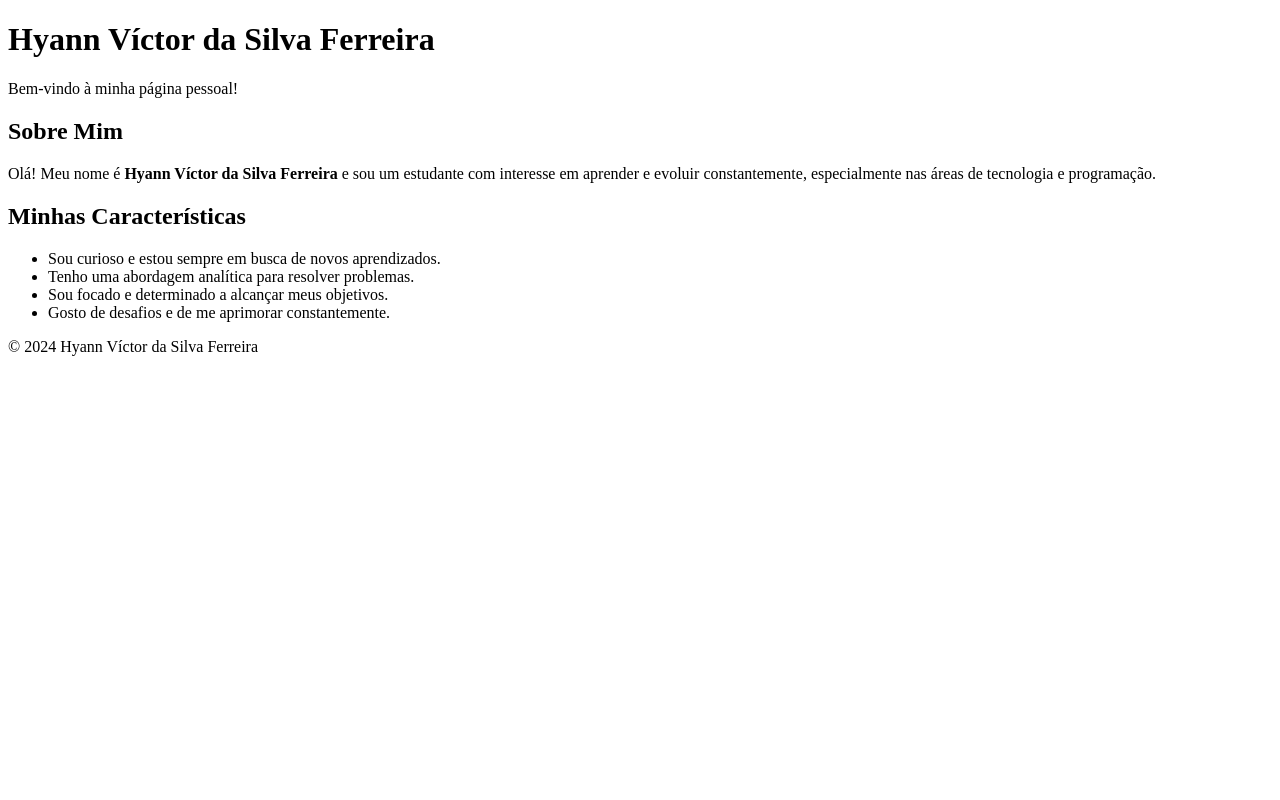
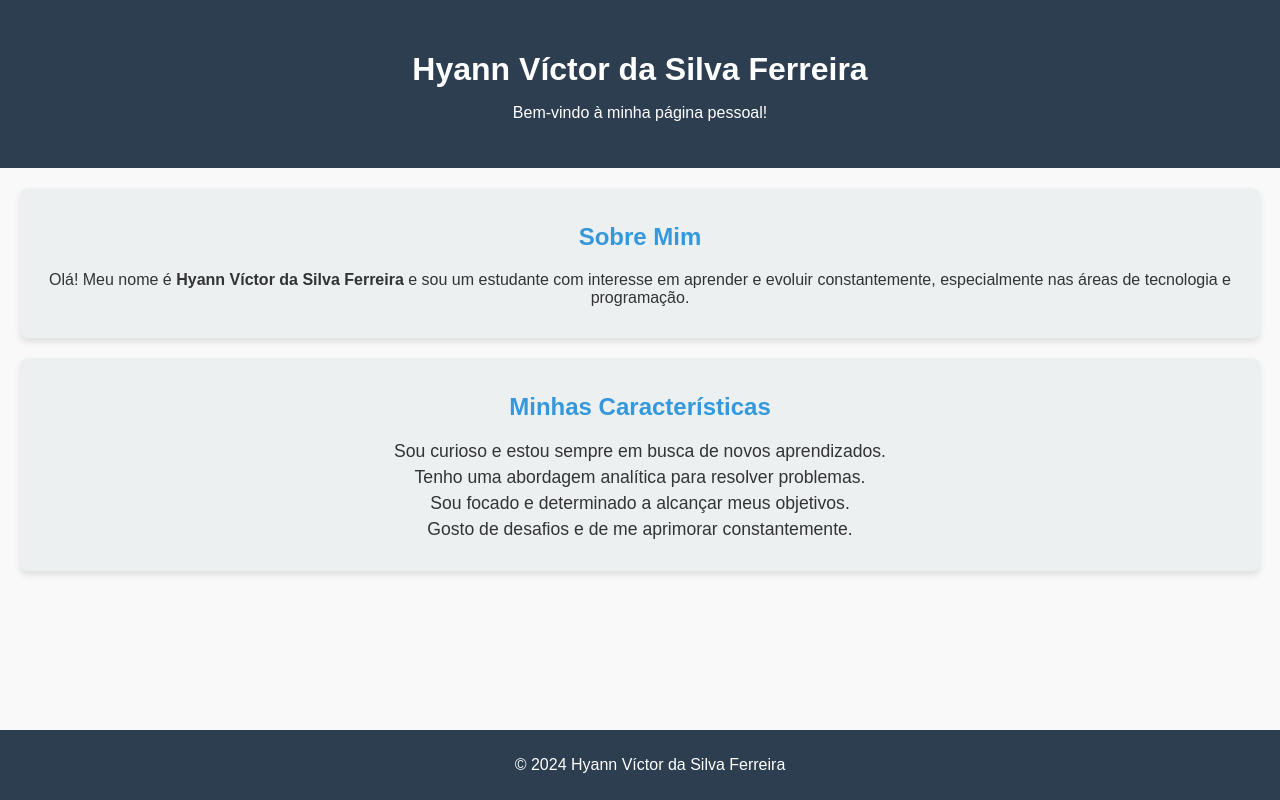
Before and after one commit to Hyvic1/hyan.github.io, a plain HTML site: page index.html in a window 1280 px wide. Drawn offline with Linux system fonts and the light colour scheme.

Commit message:
index.html

```diff
--- a/index.html
+++ b/index.html
@@ -4,7 +4,58 @@
     <meta charset="UTF-8">
     <meta name="viewport" content="width=device-width, initial-scale=1.0">
     <title>Hyann Víctor da Silva Ferreira</title>
-
+    <style>
+        body {
+            font-family: 'Arial', sans-serif;
+            margin: 0;
+            padding: 0;
+            background-color: #f9f9f9;
+            color: #333;
+        }
+        header {
+            background-color: #2c3e50;
+            color: white;
+            text-align: center;
+            padding: 30px;
+        }
+        .content {
+            margin: 20px;
+            text-align: center;
+        }
+        h1 {
+            font-size: 2em;
+            margin-bottom: 10px;
+        }
+        h2 {
+            color: #3498db;
+            margin-top: 20px;
+        }
+        .bio {
+            background-color: #ecf0f1;
+            border-radius: 8px;
+            padding: 15px;
+            margin-top: 20px;
+            box-shadow: 0 4px 6px rgba(0, 0, 0, 0.1);
+        }
+        .bio ul {
+            list-style-type: none;
+            padding: 0;
+        }
+        .bio li {
+            font-size: 1.1em;
+            margin: 5px 0;
+        }
+        footer {
+            text-align: center;
+            background-color: #2c3e50;
+            color: white;
+            padding: 10px;
+            position: fixed;
+            width: 100%;
+            bottom: 0;
+        }
+    </style>
+</head>
 <body>
 
     <header>
```
